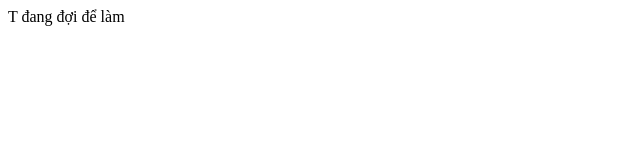
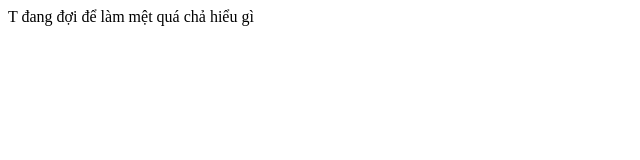
Before and after one commit to XamsXams/Vanphongpham, a plain HTML site: page index.html in a window 1280 px wide. Shown: the whole page, without its empty margins (0-640 px from the left). Drawn offline with Linux system fonts and the light colour scheme.

Commit message:
t met qua

```diff
--- a/index.html
+++ b/index.html
@@ -7,6 +7,6 @@
     <title>Document</title>
   </head>
   <body>
-    T đang đợi để làm
+    T đang đợi để làm mệt quá chả hiểu gì
   </body>
 </html>
```
